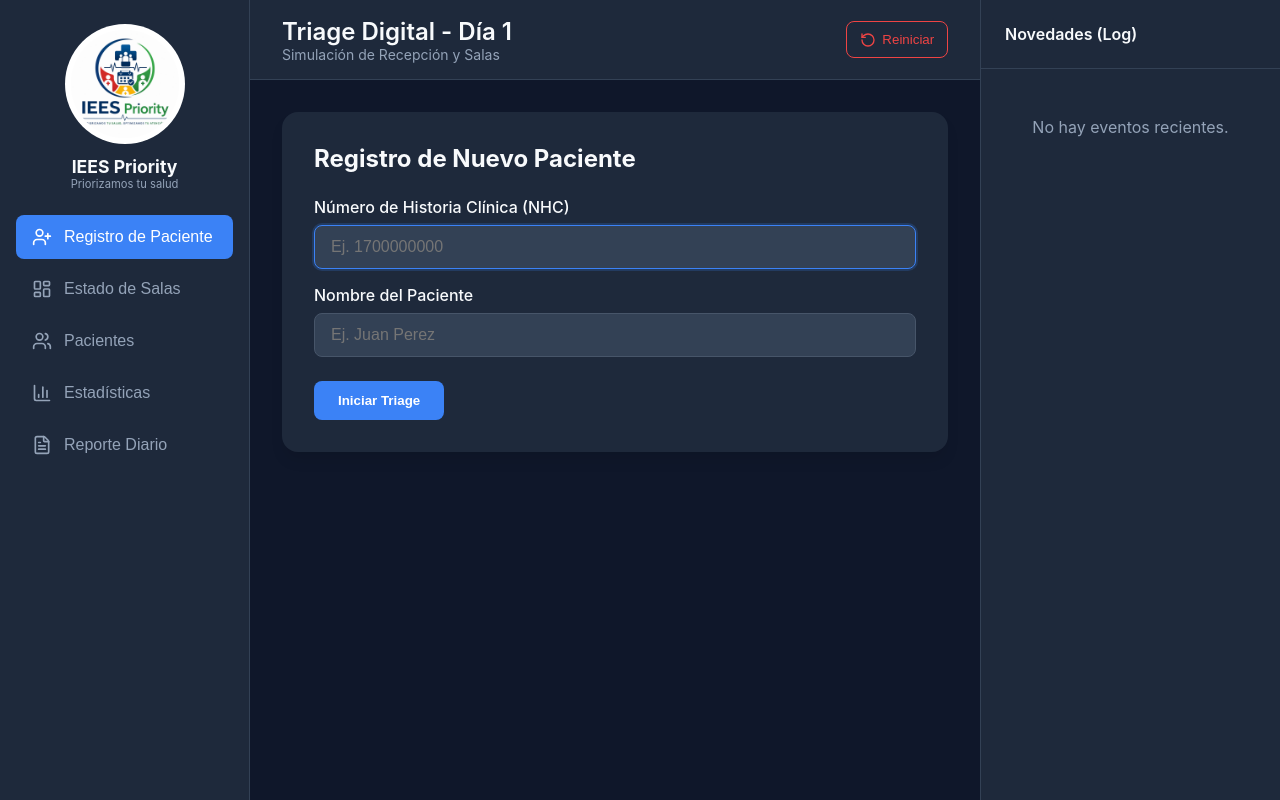
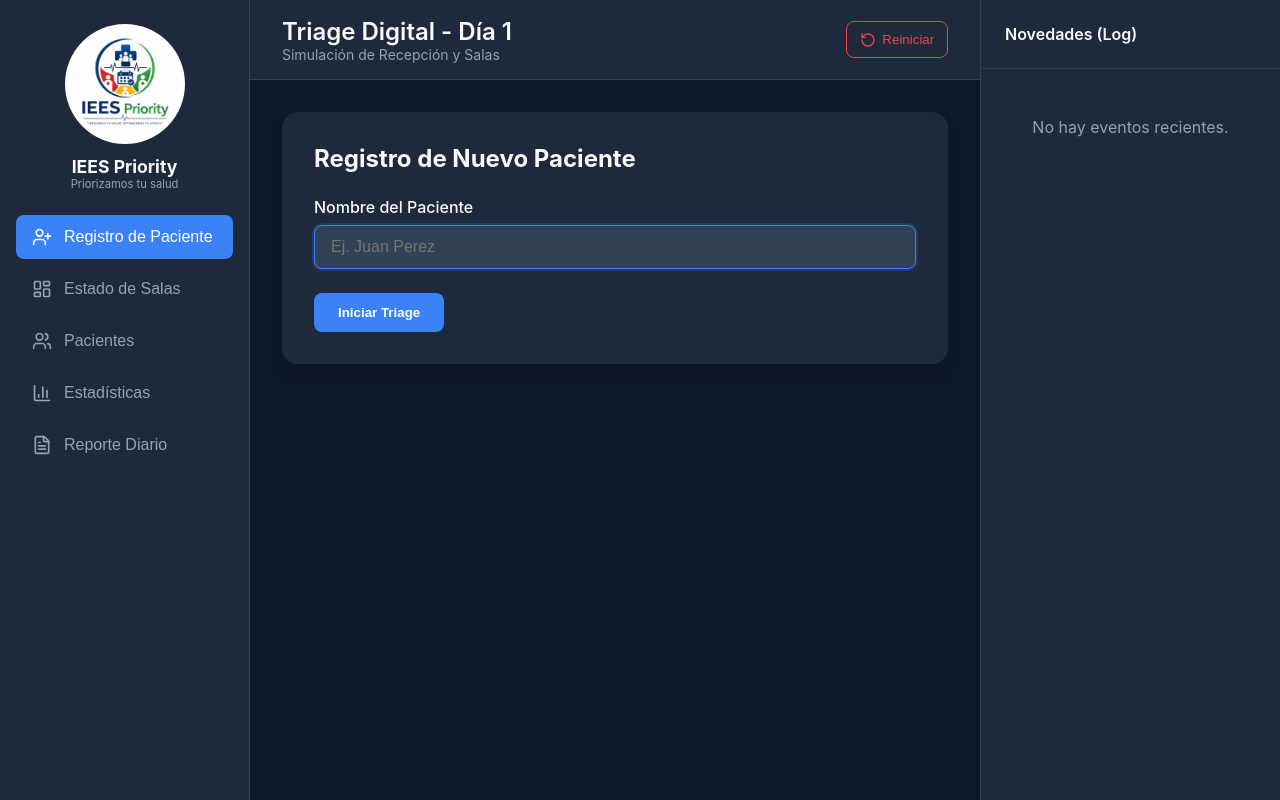
Before and after one commit to SamirRobinso/TriageSystemWeb, a React (Vite) app: page / in a window 1280 px wide. Built offline with nearby package versions, Linux system fonts and the light colour scheme.

Commit message:
Auto-generate NHC from patient name initials and random digits

```diff
--- a/src/components/RegistrationForm.jsx
+++ b/src/components/RegistrationForm.jsx
@@ -13,14 +13,14 @@ export default function RegistrationForm() {
   const startTriage = (e) => {
     e.preventDefault();
     const cleanName = nombre.trim();
-    const cleanNhc = nhc.trim();
     if (!cleanName) return alert("Ingrese un nombre válido");
-    if (!cleanNhc) return alert("Ingrese un NHC válido");
 
-    const pacientesHoy = pacientes.filter(p => p.dia === diaActual);
-    if (pacientesHoy.some(p => p.nhc.trim() === cleanNhc)) {
-        return alert(`El paciente con NHC "${cleanNhc}" ya fue registrado el día de hoy.`);
-    }
+    // Auto-generar NHC: iniciales + 4 números aleatorios
+    const iniciales = cleanName.split(' ').filter(w => w.length > 0).map(w => w[0].toUpperCase()).join('').substring(0, 3);
+    const randomNum = Math.floor(1000 + Math.random() * 9000);
+    const autoNhc = `${iniciales}-${randomNum}`;
+
+    setNhc(autoNhc);
 
     setPaso(1);
     setPreguntaActual(0);
@@ -66,18 +66,7 @@ export default function RegistrationForm() {
 
       {paso === 0 && (
         <form onSubmit={startTriage}>
-          <div className="form-group" style={{ marginBottom: '1rem' }}>
-            <label className="form-label">Número de Historia Clínica (NHC)</label>
-            <input
-              type="text"
-              className="form-input"
-              value={nhc}
-              onChange={e => setNhc(e.target.value)}
-              placeholder="Ej. 1700000000"
-              autoFocus
-            />
-          </div>
-          <div className="form-group">
+          <div className="form-group" style={{ marginBottom: '1.5rem' }}>
             <label className="form-label">Nombre del Paciente</label>
             <input
               type="text"
@@ -85,6 +74,7 @@ export default function RegistrationForm() {
               value={nombre}
               onChange={e => setNombre(e.target.value)}
               placeholder="Ej. Juan Perez"
+              autoFocus
             />
           </div>
           <button type="submit" className="btn-primary">Iniciar Triage</button>
```
